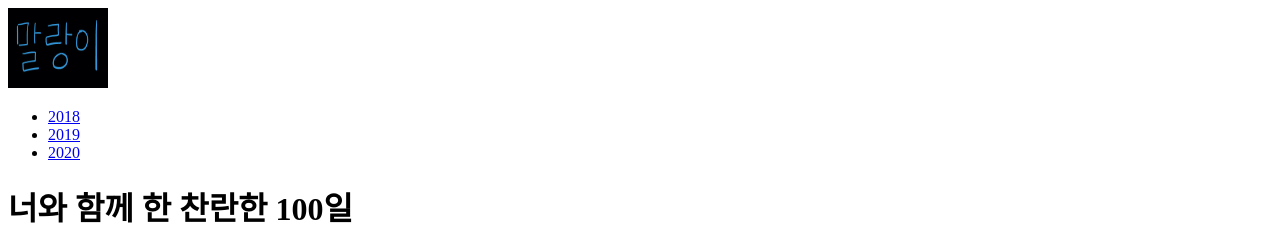
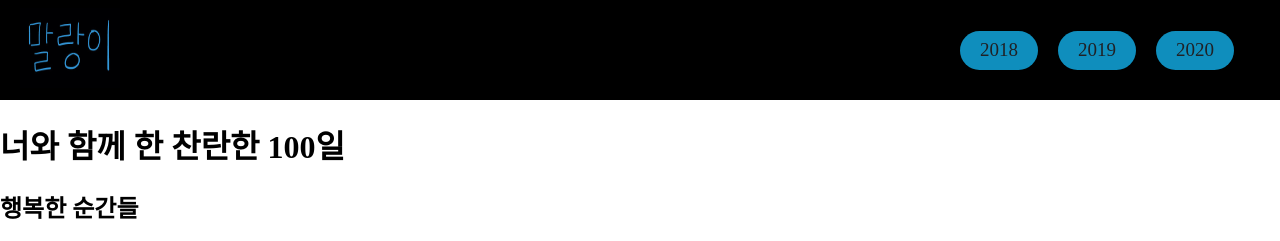
Before and after one commit to mmyeon/mallang, a plain HTML site: page public/main.html in a window 1280 px wide. Shown: the top 241 px of the page. Drawn offline with Linux system fonts and the light colour scheme; a web font is replaced by a local one.

Commit message:
main page > nav CSS 추가

```diff
--- a/public/style/main.css
+++ b/public/style/main.css
@@ -9,4 +9,53 @@
 html,
 body {
   font-family: "NIXGONM-Vb";
+  margin: 0;
 }
+
+.navbar-container {
+  background: black;
+  width: 100%;
+  height: 100px;
+  display: flex;
+  align-items: center;
+  justify-content: space-between;
+}
+
+.nav-logo {
+  margin-left: 20px;
+}
+
+.nav-list {
+  margin-right: 120px;
+}
+
+a {
+  text-decoration: none;
+  color: #24252a;
+}
+
+ul {
+  display: flex;
+  width: 200px;
+  justify-content: space-between;
+  font-size: 19px;
+  list-style: none;
+}
+
+li {
+  width: 60px;
+  height: 39px;
+  line-height: 2;
+  text-align: center;
+  background: #119ed2;
+  cursor: pointer;
+  margin-right: 20px;
+  padding: 0 20px;
+  opacity: 0.9;
+  border-radius: 50px;
+}
+
+li a:hover {
+  color: azure;
+  font-size: 20px;
+}
```
